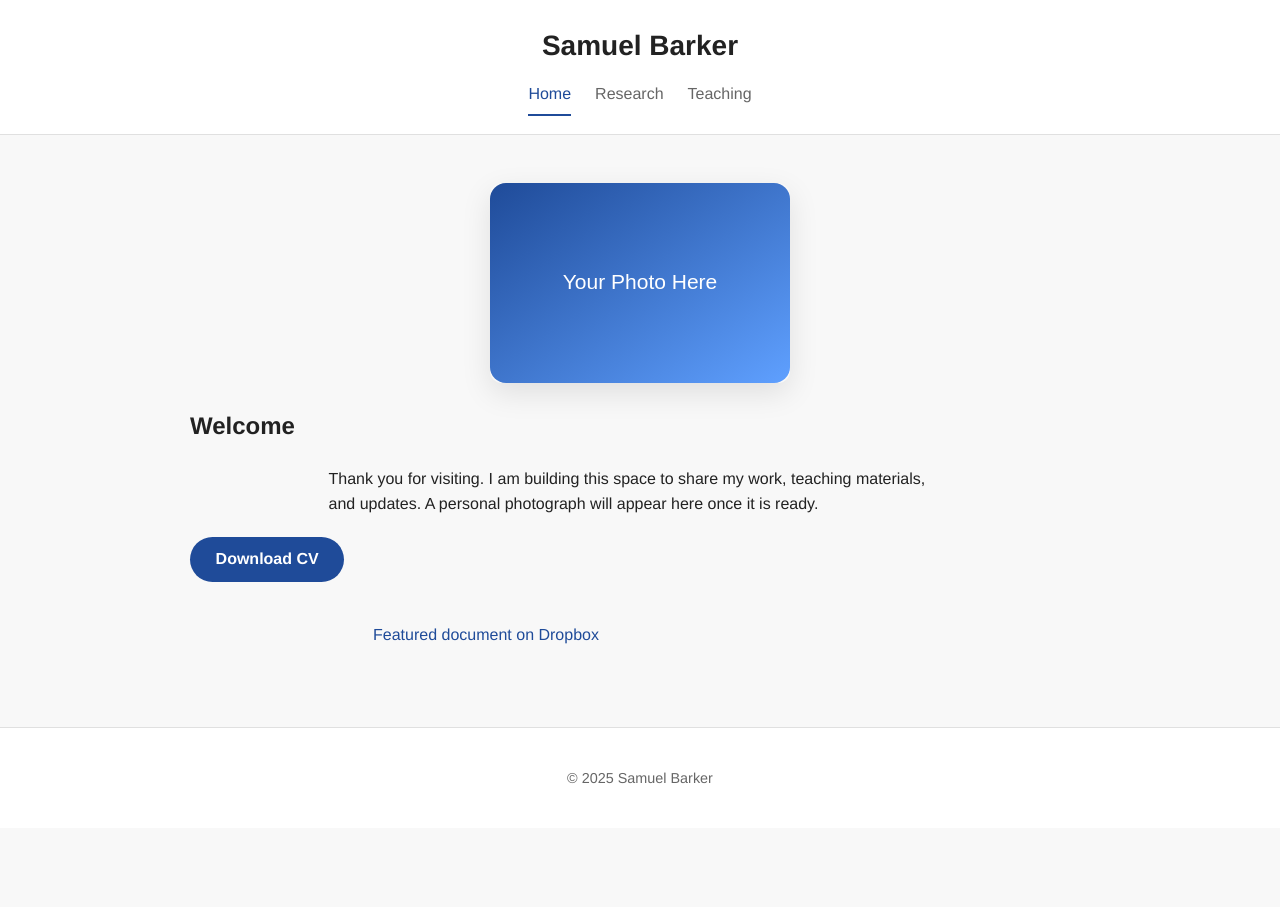
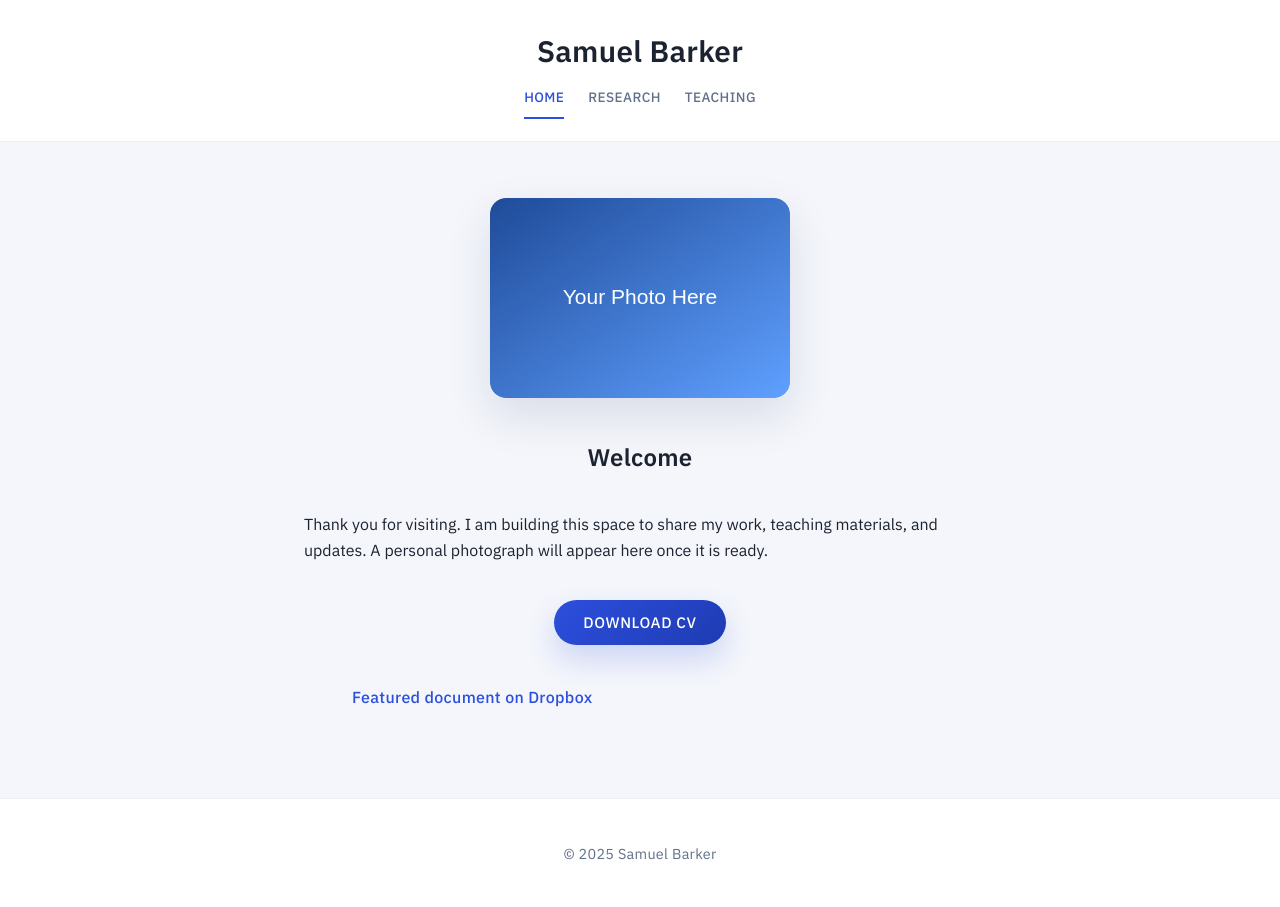
Before and after one commit to sbarkerECON/sbarkerECON.github.io, a Jekyll site: the page built from index.markdown, in a window 1280 px wide. Built offline with Jekyll 4.4.1, drawn with Linux system fonts in a browser that asks for light colours.

Commit message:
Restyle homepage with formal aesthetic

```diff
--- a/_layouts/default.html
+++ b/_layouts/default.html
@@ -4,6 +4,16 @@
     <meta charset="utf-8" />
     <meta name="viewport" content="width=device-width, initial-scale=1" />
     <title>{% if page.title %}{{ page.title }} | {% endif %}{{ site.title }}</title>
+    <link
+      rel="preconnect"
+      href="https://fonts.googleapis.com"
+      crossorigin
+    />
+    <link rel="preconnect" href="https://fonts.gstatic.com" crossorigin />
+    <link
+      href="https://fonts.googleapis.com/css2?family=IBM+Plex+Sans:wght@400;500;600&display=swap"
+      rel="stylesheet"
+    />
     <link rel="stylesheet" href="{{ '/assets/css/style.css' | relative_url }}" />
   </head>
   <body>
--- a/assets/css/style.css
+++ b/assets/css/style.css
@@ -1,9 +1,15 @@
 :root {
-  --font-body: "Helvetica Neue", Helvetica, Arial, sans-serif;
-  --color-background: #f8f8f8;
-  --color-text: #222;
-  --color-accent: #1f4b99;
-  --color-muted: #666;
+  --font-body: "IBM Plex Sans", "Segoe UI", system-ui, -apple-system, BlinkMacSystemFont,
+    "Helvetica Neue", sans-serif;
+  --font-heading: "IBM Plex Sans", "Segoe UI", system-ui, -apple-system, BlinkMacSystemFont,
+    "Helvetica Neue", sans-serif;
+  --color-background: #f4f6fb;
+  --color-surface: #ffffff;
+  --color-text: #1b2330;
+  --color-accent: #2c4fdd;
+  --color-accent-strong: #1f3bb3;
+  --color-muted: #62718a;
+  --shadow-elevated: 0 18px 45px rgba(26, 44, 97, 0.12);
 }
 
 * {
@@ -16,6 +22,8 @@ body {
   color: var(--color-text);
   background-color: var(--color-background);
   line-height: 1.6;
+  -webkit-font-smoothing: antialiased;
+  text-rendering: optimizeLegibility;
 }
 
 .container {
@@ -24,8 +32,8 @@ body {
 }
 
 .site-header {
-  background-color: #ffffff;
-  border-bottom: 1px solid #e0e0e0;
+  background-color: var(--color-surface);
+  border-bottom: 1px solid rgba(31, 75, 153, 0.08);
 }
 
 .site-header .container {
@@ -33,14 +41,15 @@ body {
   flex-direction: column;
   align-items: center;
   gap: 0.75rem;
-  padding: 1.5rem 0;
+  padding: 1.75rem 0;
 }
 
 .site-title a {
   text-decoration: none;
-  font-size: 1.75rem;
+  font-size: 1.85rem;
   font-weight: 600;
   color: var(--color-text);
+  letter-spacing: 0.01em;
 }
 
 .site-nav {
@@ -55,6 +64,9 @@ body {
   color: var(--color-muted);
   padding-bottom: 0.25rem;
   position: relative;
+  letter-spacing: 0.03em;
+  text-transform: uppercase;
+  font-size: 0.85rem;
 }
 
 .site-nav a.active,
@@ -74,7 +86,7 @@ body {
 }
 
 .site-content {
-  padding: 3rem 0 4rem;
+  padding: 3.5rem 0 4.5rem;
 }
 
 .site-content h1,
@@ -82,39 +94,53 @@ body {
 .site-content h3 {
   margin-top: 0;
   color: var(--color-text);
+  font-family: var(--font-heading);
+  font-weight: 600;
+  letter-spacing: 0.01em;
 }
 
 .intro-photo {
   width: min(300px, 80%);
-  border-radius: 12px;
-  box-shadow: 0 10px 30px rgba(0, 0, 0, 0.1);
+  border-radius: 14px;
+  box-shadow: var(--shadow-elevated);
   margin: 0 auto 1.5rem;
   display: block;
 }
 
 .section {
   margin-bottom: 2.5rem;
+  display: grid;
+  gap: 1rem;
+  justify-items: center;
+  text-align: center;
 }
 
 .section p {
   margin: 0 auto 1.25rem;
   max-width: 70ch;
+  text-align: left;
 }
 
 .button {
-  display: inline-block;
-  padding: 0.6rem 1.6rem;
+  display: inline-flex;
+  align-items: center;
+  justify-content: center;
+  padding: 0.65rem 1.8rem;
   border-radius: 999px;
-  background-color: var(--color-accent);
+  background: linear-gradient(135deg, var(--color-accent), var(--color-accent-strong));
   color: #fff;
   text-decoration: none;
-  font-weight: 600;
+  font-weight: 500;
+  font-size: 0.95rem;
+  letter-spacing: 0.04em;
+  text-transform: uppercase;
   transition: transform 0.2s ease, box-shadow 0.2s ease;
+  box-shadow: 0 14px 30px rgba(44, 79, 221, 0.2);
 }
 
 .button:hover {
-  transform: translateY(-2px);
-  box-shadow: 0 8px 20px rgba(31, 75, 153, 0.3);
+  transform: translateY(-3px);
+  box-shadow: 0 18px 32px rgba(31, 59, 179, 0.28);
 }
 
 .link-list {
@@ -132,6 +158,7 @@ body {
   color: var(--color-accent);
   text-decoration: none;
   font-weight: 500;
+  letter-spacing: 0.02em;
 }
 
 .link-list a:hover {
@@ -139,10 +166,11 @@ body {
 }
 
 .site-footer {
-  background-color: #ffffff;
-  border-top: 1px solid #e0e0e0;
-  padding: 1.5rem 0;
+  background-color: var(--color-surface);
+  border-top: 1px solid rgba(31, 75, 153, 0.08);
+  padding: 1.75rem 0;
   text-align: center;
   color: var(--color-muted);
   font-size: 0.9rem;
+  letter-spacing: 0.02em;
 }
```
